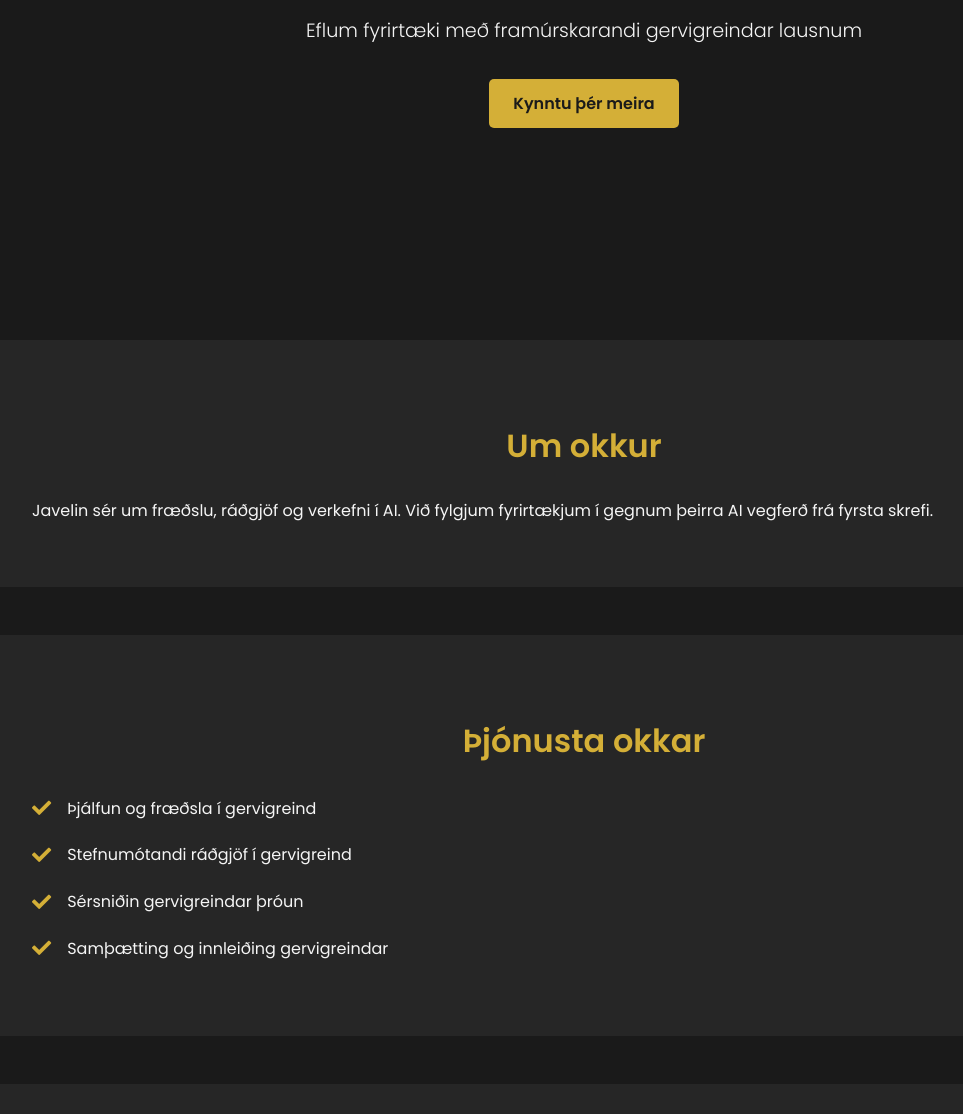
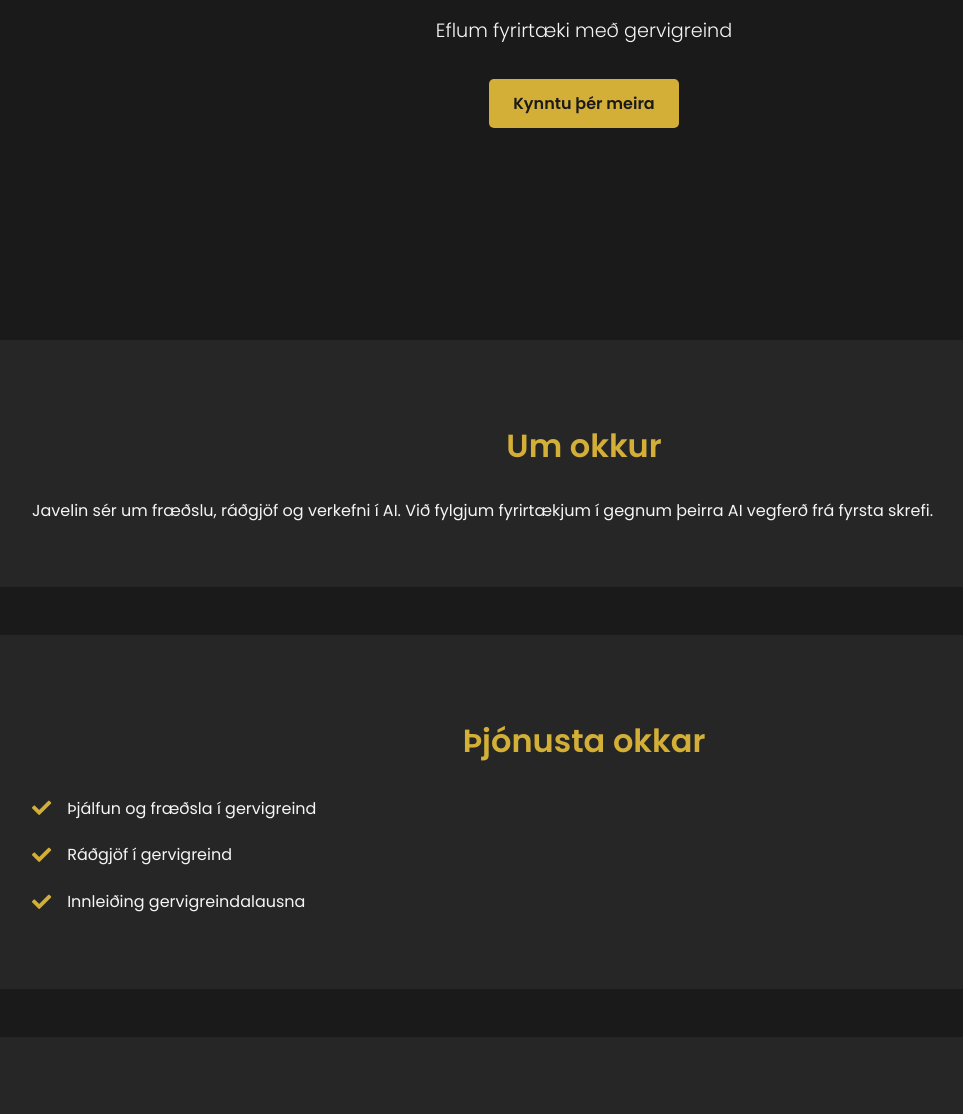
Before and after one commit to sverrirhd/javelin.github.io, a plain HTML site: page index.html in a window 1280 px wide. Shown: the part 556-1670 px from the top of the page, without its empty margins (56-1019 px from the left). Drawn offline with Linux system fonts and the light colour scheme.

Commit message:
fix some text

```diff
--- a/index.html
+++ b/index.html
@@ -270,7 +270,7 @@
                 <img src="images/JavelinAI-circle.png" alt="Javelin AI Merki" class="logo">
             </div>
             <h1>Javelin AI</h1>
-            <p class="tagline">Eflum fyrirtæki með framúrskarandi gervigreindar lausnum</p>
+            <p class="tagline">Eflum fyrirtæki með gervigreind</p>
             <a href="#um-okkur" class="btn btn-primary">Kynntu þér meira</a>
         </div>
     </header>
@@ -285,9 +285,8 @@
             <h2>Þjónusta okkar</h2>
             <ul class="services">
                 <li>Þjálfun og fræðsla í gervigreind</li>
-                <li>Stefnumótandi ráðgjöf í gervigreind</li>
-                <li>Sérsniðin gervigreindar þróun</li>
-                <li>Samþætting og innleiðing gervigreindar</li>
+                <li>Ráðgjöf í gervigreind</li>
+                <li>Innleiðing gervigreindalausna</li>
             </ul>
         </section>
 
```
